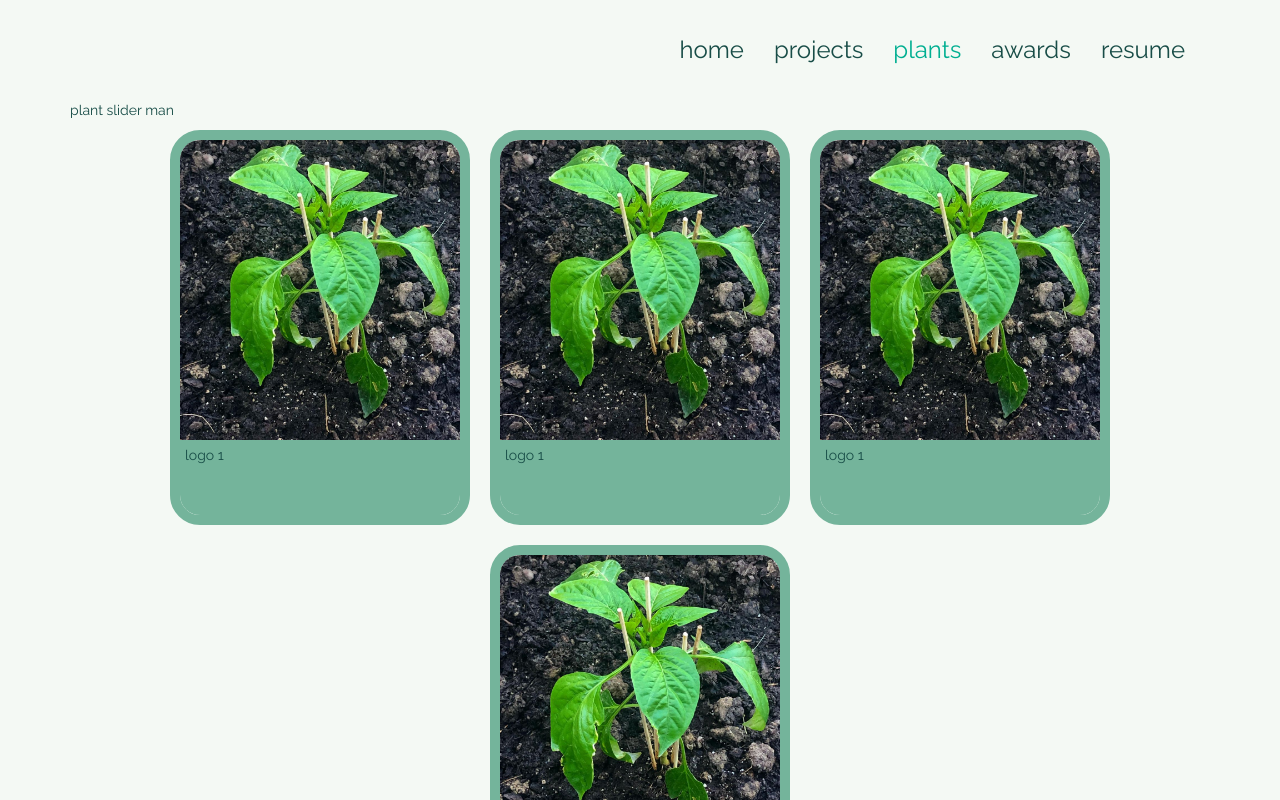
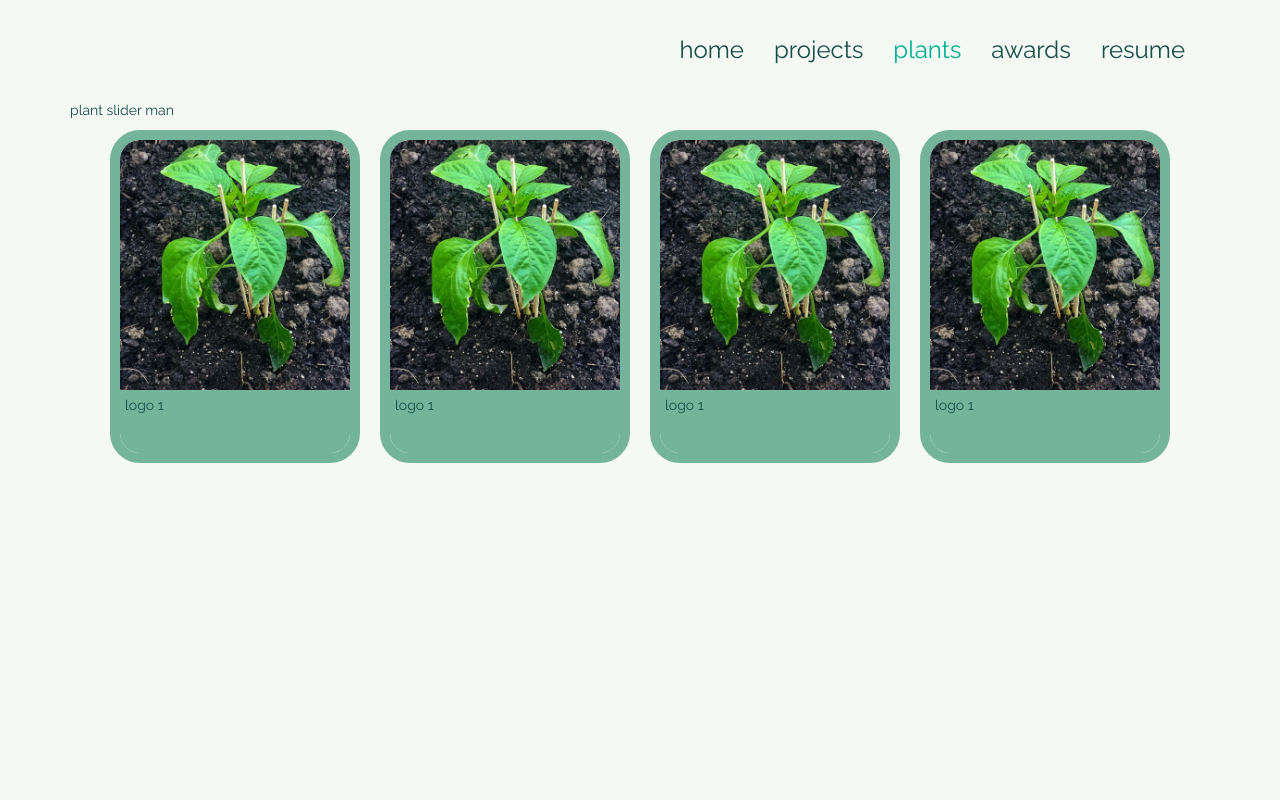
Before and after one commit to farhan-mohammed/farhan.site-v2, a React (Create React App) app: page /plants in a window 1280 px wide. Built offline with nearby package versions, Linux system fonts and the light colour scheme.

Commit message:
smaller plant

```diff
--- a/src/components/PlantSlider.js
+++ b/src/components/PlantSlider.js
@@ -19,7 +19,7 @@ export default class PlantSlider extends Component {
                 >
                     ⬅️
                 </div>
-                <div className="ps-images" style={{ right: this.state.c * 300 }}>
+                <div className="ps-images" style={{ right: this.state.c * 250 }}>
                     {plants.map(({ descp, img }) => {
                         return (
                             <div
--- a/src/css/pages/_plant.scss
+++ b/src/css/pages/_plant.scss
@@ -1,4 +1,4 @@
-$psize: 300px;
+$psize: 250px;
 .ps {
     &-con {
         margin: 10px;
```
